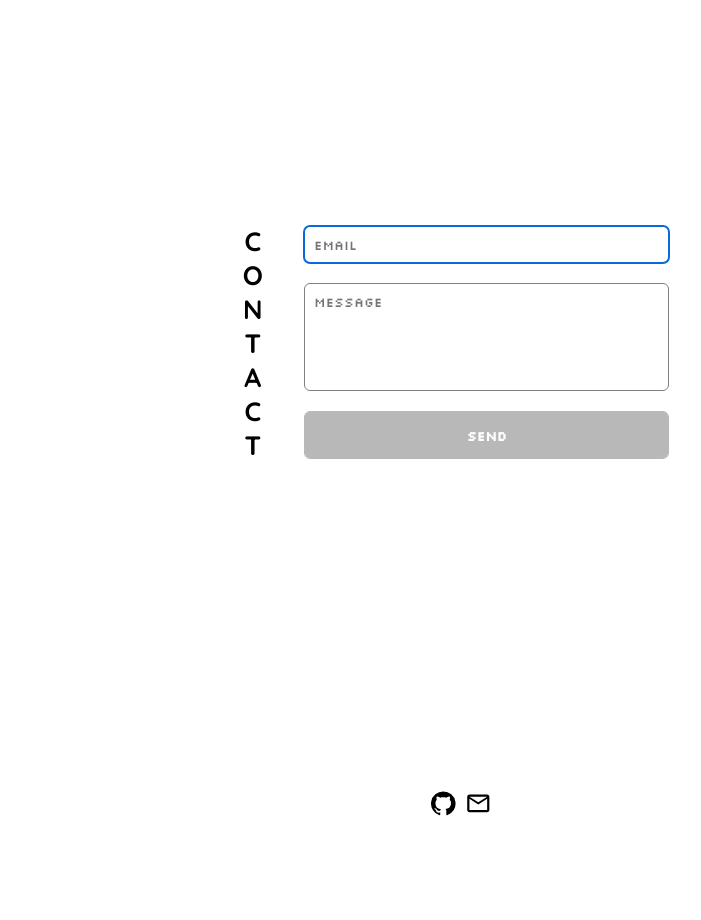
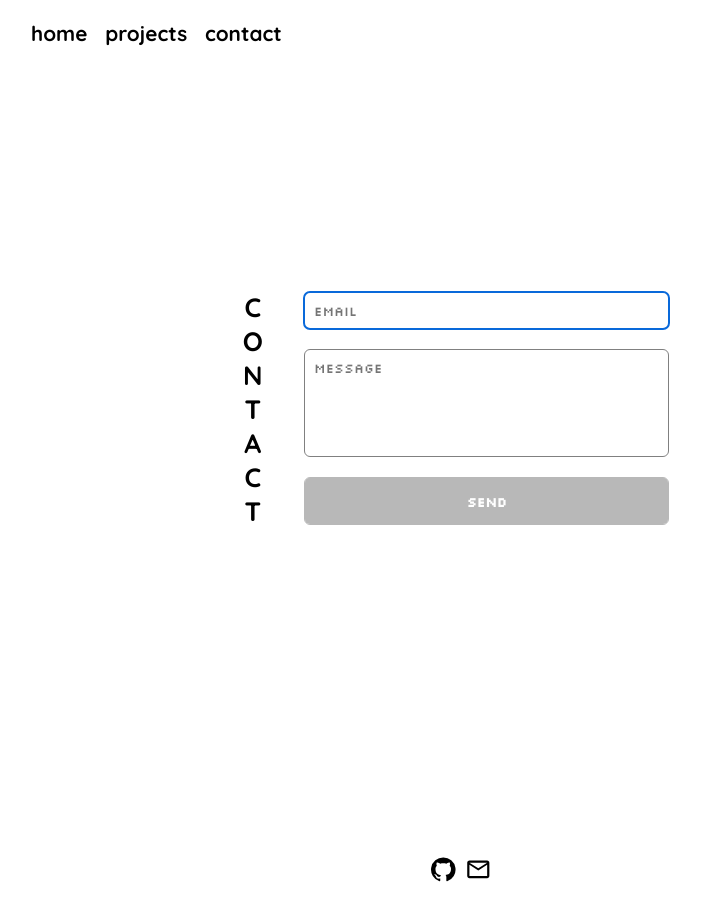
Before and after one commit to terjeee/homepage, a React (Create React App) app: page /homepage/contact in a window 1280 px wide. Shown: the top 920 px of the page, without its empty margins (179-880 px from the left). Before the commit the page ends 878 px from the top, so only its background shows below. Built offline with nearby package versions, Linux system fonts and the light colour scheme; a web font is replaced by a local one.

Commit message:
+desktop nav

```diff
--- a/src/layout/Nav/Nav.jsx
+++ b/src/layout/Nav/Nav.jsx
@@ -1,11 +1,11 @@
 import NavMobile from "./NavMobile/NavMobile";
-// import NavDesktop from "./NavDesktop/NavDesktop";
+import NavDesktop from "./NavDesktop/NavDesktop";
 
 export default function Nav() {
   return (
     <>
       <NavMobile />
-      {/* <NavDesktop /> */}
+      <NavDesktop />
     </>
   );
 }
```
